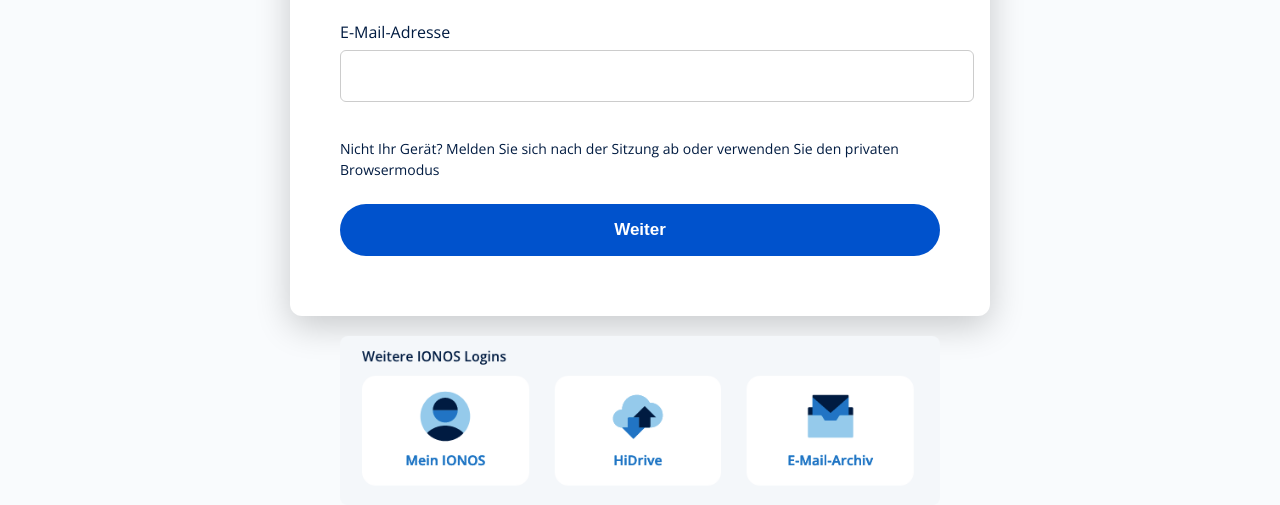
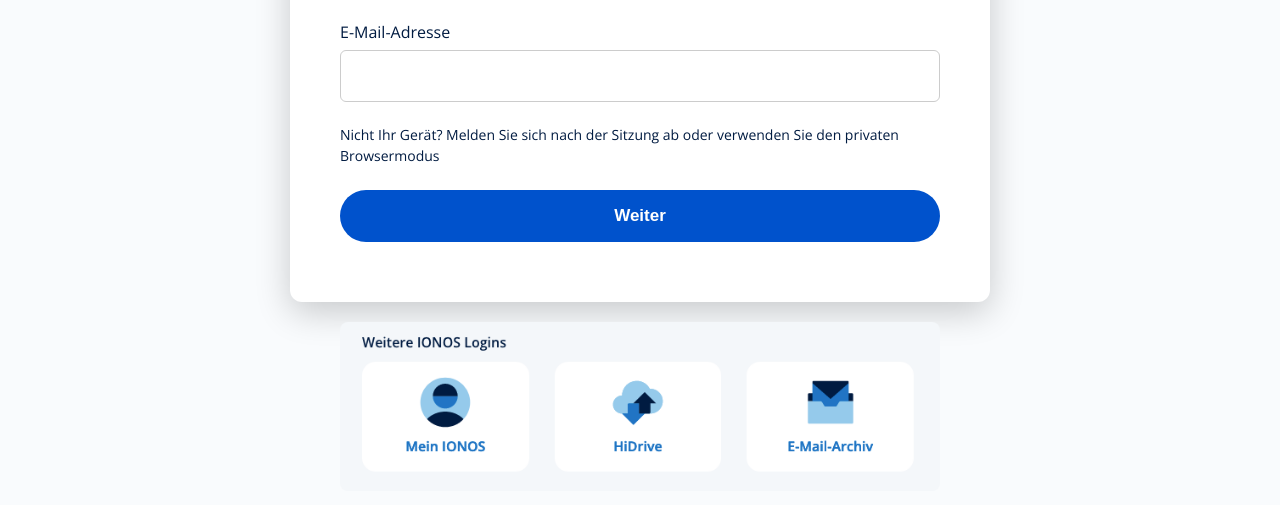
Before and after one commit to pub-fe32a33a64654d89bbae629210/ionozdev, a plain HTML site: page index.html in a window 1280 px wide. Shown: the part 245-750 px from the top of the page. Drawn offline with nearby package versions, Linux system fonts and the light colour scheme.

Commit message:
Update style.css

```diff
--- a/css/style.css
+++ b/css/style.css
@@ -55,13 +55,16 @@
 /* Input fields */
 input[type="email"],
 input[type="password"] {
-  width: 100%;
-  padding: 16px;
+  display: block;
+  width: 100%;          /* match button width */
+  height: 52px;         /* exact same height as button */
+  padding: 0 16px;      /* horizontal padding only */
   border: 1px solid #ccc;
   border-radius: 6px;
   margin-bottom: 22px;
   font-size: 16px;
   color: #001b41;
+  box-sizing: border-box; /* ensures width includes padding */
 }
 
 /* Info text */
@@ -83,20 +86,21 @@
 /* Curved Action button */
 .weiter-btn {
   display: inline-block;
-  width: 100%;
-  padding: 16px;
+  width: 100%;          /* matches input width */
+  height: 52px;         /* exact same height as input */
   background-color: #0052cc; /* dark blue */
   color: #fff;
   font-size: 17px;
   font-weight: bold;
   border: none;
-  border-radius: 30px; /* curved pill shape */
+  border-radius: 30px;  /* curved pill shape */
   cursor: pointer;
-  transition: background-color 0.3s ease;
+  transition: background-color 0.3s ease, box-shadow 0.3s ease;
 }
 
 .weiter-btn:hover {
   background-color: #1a66ff; /* lighter/brighter blue */
+  box-shadow: 0 4px 12px rgba(0, 82, 204, 0.4);
 }
 
 /* Footer image aligned with form width (only index.html) */
```
